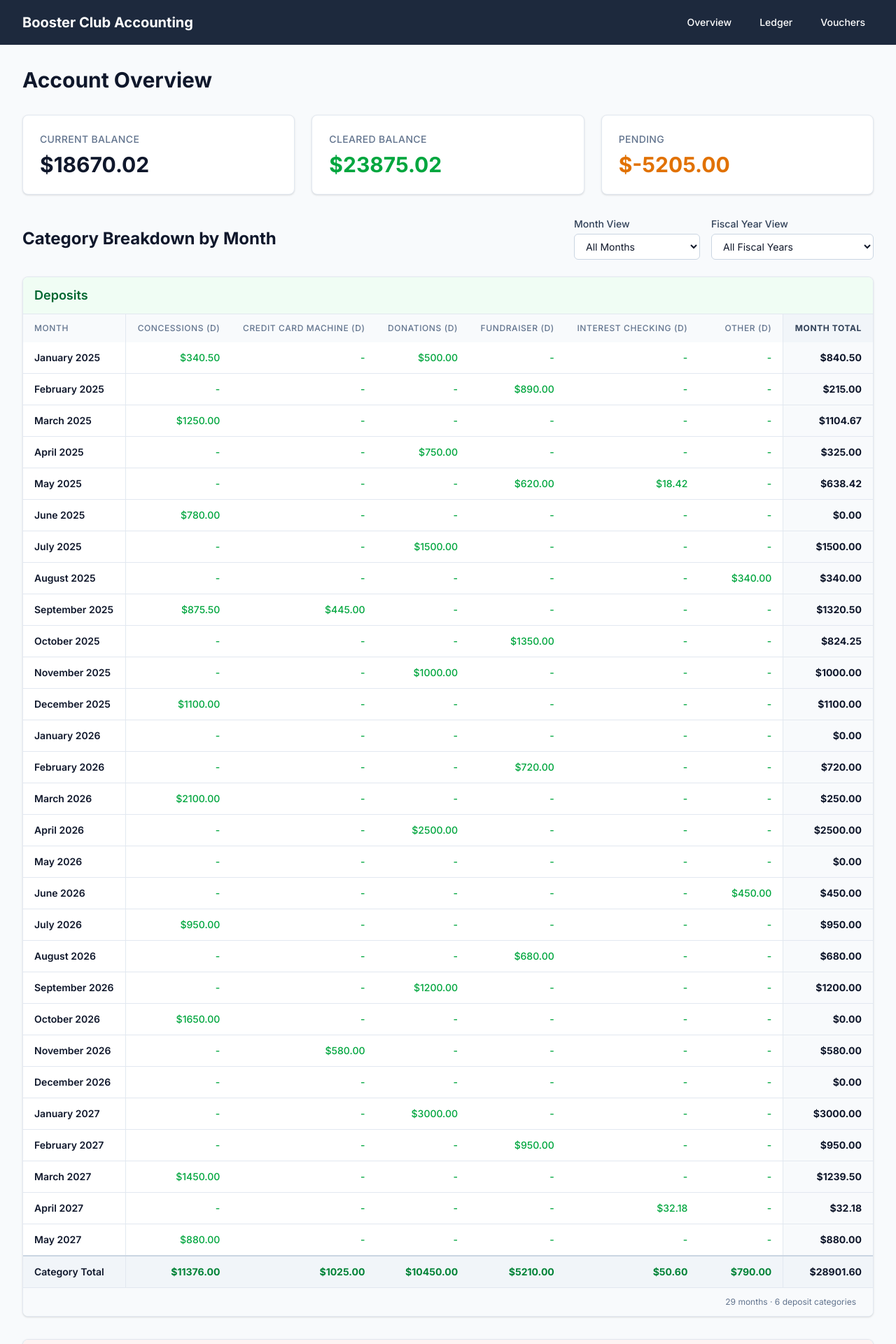
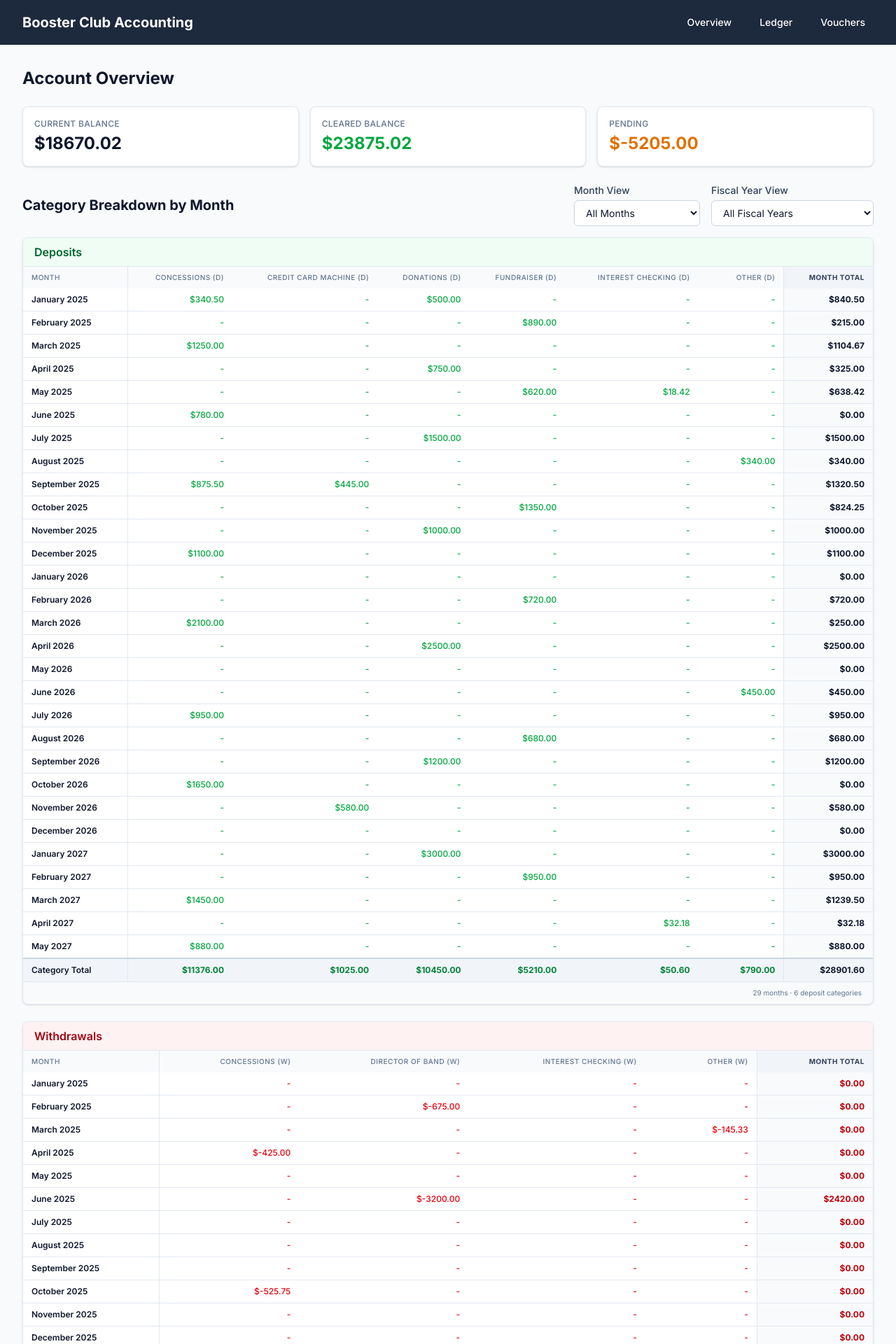
Before and after one commit to briana-bccagi/booster-accounting, a Next.js app: page / in a window 1280 px wide. Shown: the top 1920 px of the page at 70% size. Built offline with nearby package versions, Linux system fonts and the light colour scheme.

Commit message:
Reduce font sizes in overview tables

```diff
--- a/app/page.tsx
+++ b/app/page.tsx
@@ -72,44 +72,44 @@ export default async function DashboardPage({ searchParams }: PageProps) {
   const hasData = pivot.monthLabels.length > 0
 
   return (
-    <div className="space-y-8">
-      <h1 className="text-3xl font-bold text-slate-900">Account Overview</h1>
+    <div className="space-y-6">
+      <h1 className="text-2xl font-bold text-slate-900">Account Overview</h1>
 
-      <div className="grid grid-cols-1 md:grid-cols-3 gap-6">
-        <div className="bg-white rounded-lg shadow p-6 border border-slate-200">
-          <h2 className="text-sm font-medium text-slate-500 uppercase tracking-wide">
+      <div className="grid grid-cols-1 md:grid-cols-3 gap-4">
+        <div className="bg-white rounded-lg shadow p-4 border border-slate-200">
+          <h2 className="text-xs font-medium text-slate-500 uppercase tracking-wide">
             {filters ? `${periodLabel} Balance` : 'Current Balance'}
           </h2>
-          <p className="text-3xl font-bold text-slate-900 mt-2">${overview.balance.toFixed(2)}</p>
+          <p className="text-2xl font-bold text-slate-900 mt-1">${overview.balance.toFixed(2)}</p>
           {filters && (
-            <p className="text-xs text-slate-400 mt-1">for selected period</p>
+            <p className="text-[10px] text-slate-400 mt-1">for selected period</p>
           )}
         </div>
 
-        <div className="bg-white rounded-lg shadow p-6 border border-slate-200">
-          <h2 className="text-sm font-medium text-slate-500 uppercase tracking-wide">
+        <div className="bg-white rounded-lg shadow p-4 border border-slate-200">
+          <h2 className="text-xs font-medium text-slate-500 uppercase tracking-wide">
             {filters ? `${periodLabel} Cleared` : 'Cleared Balance'}
           </h2>
-          <p className="text-3xl font-bold text-green-600 mt-2">${overview.clearedBalance.toFixed(2)}</p>
+          <p className="text-2xl font-bold text-green-600 mt-1">${overview.clearedBalance.toFixed(2)}</p>
           {filters && (
-            <p className="text-xs text-slate-400 mt-1">for selected period</p>
+            <p className="text-[10px] text-slate-400 mt-1">for selected period</p>
           )}
         </div>
 
-        <div className="bg-white rounded-lg shadow p-6 border border-slate-200">
-          <h2 className="text-sm font-medium text-slate-500 uppercase tracking-wide">
+        <div className="bg-white rounded-lg shadow p-4 border border-slate-200">
+          <h2 className="text-xs font-medium text-slate-500 uppercase tracking-wide">
             {filters ? `${periodLabel} Pending` : 'Pending'}
           </h2>
-          <p className="text-3xl font-bold text-amber-600 mt-2">${overview.pendingBalance.toFixed(2)}</p>
+          <p className="text-2xl font-bold text-amber-600 mt-1">${overview.pendingBalance.toFixed(2)}</p>
           {filters && (
-            <p className="text-xs text-slate-400 mt-1">for selected period</p>
+            <p className="text-[10px] text-slate-400 mt-1">for selected period</p>
           )}
         </div>
       </div>
 
-      <div className="space-y-6">
-        <div className="flex flex-col md:flex-row md:items-center md:justify-between gap-4">
-          <h2 className="text-2xl font-bold text-slate-900">{headingText}</h2>
+      <div className="space-y-4">
+        <div className="flex flex-col md:flex-row md:items-center md:justify-between gap-2">
+          <h2 className="text-xl font-bold text-slate-900">{headingText}</h2>
           <DashboardFilters monthOptions={monthOptions} fiscalYearOptions={fiscalYearOptions} />
         </div>
 
@@ -119,25 +119,25 @@ export default async function DashboardPage({ searchParams }: PageProps) {
           <>
             {/* Deposits Table */}
             <div className="bg-white rounded-lg shadow border border-slate-200 overflow-hidden">
-              <div className="px-4 py-3 bg-green-50 border-b border-slate-200">
-                <h3 className="text-lg font-semibold text-green-800">Deposits</h3>
+              <div className="px-4 py-2 bg-green-50 border-b border-slate-200">
+                <h3 className="text-base font-semibold text-green-800">Deposits</h3>
               </div>
               <div className="overflow-x-auto">
-                <table className="w-full min-w-[600px]">
+                <table className="w-full min-w-[500px]">
                   <thead className="bg-slate-50">
                     <tr>
-                      <th className="px-4 py-3 text-left text-xs font-medium text-slate-500 uppercase tracking-wider sticky left-0 bg-slate-50 border-r border-slate-200">
+                      <th className="px-3 py-2 text-left text-[10px] font-medium text-slate-500 uppercase tracking-wider sticky left-0 bg-slate-50 border-r border-slate-200">
                         Month
                       </th>
                       {pivot.depositCategories.map((cat) => (
                         <th
                           key={cat}
-                          className="px-4 py-3 text-right text-xs font-medium text-slate-500 uppercase tracking-wider min-w-[120px]"
+                          className="px-3 py-2 text-right text-[10px] font-medium text-slate-500 uppercase tracking-wider min-w-[100px]"
                         >
                           {cat}
                         </th>
                       ))}
-                      <th className="px-4 py-3 text-right text-xs font-bold text-slate-700 uppercase tracking-wider border-l border-slate-200 bg-slate-100 min-w-[120px]">
+                      <th className="px-3 py-2 text-right text-[10px] font-bold text-slate-700 uppercase tracking-wider border-l border-slate-200 bg-slate-100 min-w-[100px]">
                         Month Total
                       </th>
                     </tr>
@@ -145,7 +145,7 @@ export default async function DashboardPage({ searchParams }: PageProps) {
                   <tbody className="divide-y divide-slate-200">
                     {pivot.monthLabels.map((month) => (
                       <tr key={month} className="hover:bg-slate-50">
-                        <td className="px-4 py-3 text-sm font-semibold text-slate-900 sticky left-0 bg-white border-r border-slate-200">
+                        <td className="px-3 py-2 text-xs font-semibold text-slate-900 sticky left-0 bg-white border-r border-slate-200">
                           {month}
                         </td>
                         {pivot.depositCategories.map((cat) => {
@@ -153,66 +153,66 @@ export default async function DashboardPage({ searchParams }: PageProps) {
                           return (
                             <td
                               key={`${month}-${cat}`}
-                              className="px-4 py-3 text-sm text-right font-medium text-green-600"
+                              className="px-3 py-2 text-xs text-right font-medium text-green-600"
                             >
                               {val !== 0 ? `$${val.toFixed(2)}` : '-'}
                             </td>
                           )
                         })}
-                        <td className="px-4 py-3 text-sm text-right font-bold border-l border-slate-200 bg-slate-50 text-slate-900">
+                        <td className="px-3 py-2 text-xs text-right font-bold border-l border-slate-200 bg-slate-50 text-slate-900">
                           ${pivot.monthTotals[month] >= 0 ? pivot.monthTotals[month].toFixed(2) : '0.00'}
                         </td>
                       </tr>
                     ))}
                     {/* Totals row */}
                     <tr className="bg-slate-100 font-semibold border-t-2 border-slate-300">
-                      <td className="px-4 py-3 text-sm text-slate-900 sticky left-0 bg-slate-100 border-r border-slate-200">
+                      <td className="px-3 py-2 text-xs text-slate-900 sticky left-0 bg-slate-100 border-r border-slate-200">
                         Category Total
                       </td>
                       {pivot.depositCategories.map((cat) => (
                         <td
                           key={`total-${cat}`}
-                          className="px-4 py-3 text-sm text-right font-bold text-green-700"
+                          className="px-3 py-2 text-xs text-right font-bold text-green-700"
                         >
                           {pivot.categoryTotals[cat] !== 0
                             ? `$${pivot.categoryTotals[cat].toFixed(2)}`
                             : '-'}
                         </td>
                       ))}
-                      <td className="px-4 py-3 text-sm text-right font-bold border-l border-slate-200 text-slate-900">
+                      <td className="px-3 py-2 text-xs text-right font-bold border-l border-slate-200 text-slate-900">
                         ${pivot.depositTotal.toFixed(2)}
                       </td>
                     </tr>
                   </tbody>
                 </table>
               </div>
-              <div className="px-6 py-3 bg-slate-50 border-t border-slate-200 text-xs text-slate-500 text-right">
+              <div className="px-4 py-2 bg-slate-50 border-t border-slate-200 text-[10px] text-slate-500 text-right">
                 {pivot.monthLabels.length} month{pivot.monthLabels.length !== 1 ? 's' : ''} ·{' '}
                 {pivot.depositCategories.length} deposit categories
               </div>
             </div>
 
             {/* Withdrawals Table */}
-            <div className="bg-white rounded-lg shadow border border-slate-200 overflow-hidden mt-8">
-              <div className="px-4 py-3 bg-red-50 border-b border-slate-200">
-                <h3 className="text-lg font-semibold text-red-800">Withdrawals</h3>
+            <div className="bg-white rounded-lg shadow border border-slate-200 overflow-hidden mt-6">
+              <div className="px-4 py-2 bg-red-50 border-b border-slate-200">
+                <h3 className="text-base font-semibold text-red-800">Withdrawals</h3>
               </div>
               <div className="overflow-x-auto">
-                <table className="w-full min-w-[600px]">
+                <table className="w-full min-w-[500px]">
                   <thead className="bg-slate-50">
                     <tr>
-                      <th className="px-4 py-3 text-left text-xs font-medium text-slate-500 uppercase tracking-wider sticky left-0 bg-slate-50 border-r border-slate-200">
+                      <th className="px-3 py-2 text-left text-[10px] font-medium text-slate-500 uppercase tracking-wider sticky left-0 bg-slate-50 border-r border-slate-200">
                         Month
                       </th>
                       {pivot.withdrawalCategories.map((cat) => (
                         <th
                           key={cat}
-                          className="px-4 py-3 text-right text-xs font-medium text-slate-500 uppercase tracking-wider min-w-[120px]"
+                          className="px-3 py-2 text-right text-[10px] font-medium text-slate-500 uppercase tracking-wider min-w-[100px]"
                         >
                           {cat}
                         </th>
                       ))}
-                      <th className="px-4 py-3 text-right text-xs font-bold text-slate-700 uppercase tracking-wider border-l border-slate-200 bg-slate-100 min-w-[120px]">
+                      <th className="px-3 py-2 text-right text-[10px] font-bold text-slate-700 uppercase tracking-wider border-l border-slate-200 bg-slate-100 min-w-[100px]">
                         Month Total
                       </th>
                     </tr>
@@ -220,7 +220,7 @@ export default async function DashboardPage({ searchParams }: PageProps) {
                   <tbody className="divide-y divide-slate-200">
                     {pivot.monthLabels.map((month) => (
                       <tr key={month} className="hover:bg-slate-50">
-                        <td className="px-4 py-3 text-sm font-semibold text-slate-900 sticky left-0 bg-white border-r border-slate-200">
+                        <td className="px-3 py-2 text-xs font-semibold text-slate-900 sticky left-0 bg-white border-r border-slate-200">
                           {month}
                         </td>
                         {pivot.withdrawalCategories.map((cat) => {
@@ -228,40 +228,40 @@ export default async function DashboardPage({ searchParams }: PageProps) {
                           return (
                             <td
                               key={`${month}-${cat}`}
-                              className="px-4 py-3 text-sm text-right font-medium text-red-600"
+                              className="px-3 py-2 text-xs text-right font-medium text-red-600"
                             >
                               {val !== 0 ? `$${val.toFixed(2)}` : '-'}
                             </td>
                           )
                         })}
-                        <td className="px-4 py-3 text-sm text-right font-bold border-l border-slate-200 bg-slate-50 text-red-700">
+                        <td className="px-3 py-2 text-xs text-right font-bold border-l border-slate-200 bg-slate-50 text-red-700">
                           ${Math.abs(pivot.monthTotals[month] < 0 ? pivot.monthTotals[month] : 0).toFixed(2)}
                         </td>
                       </tr>
                     ))}
                     {/* Totals row */}
                     <tr className="bg-slate-100 font-semibold border-t-2 border-slate-300">
-                      <td className="px-4 py-3 text-sm text-slate-900 sticky left-0 bg-slate-100 border-r border-slate-200">
+                      <td className="px-3 py-2 text-xs text-slate-900 sticky left-0 bg-slate-100 border-r border-slate-200">
                         Category Total
                       </td>
                       {pivot.withdrawalCategories.map((cat) => (
                         <td
                           key={`total-${cat}`}
-                          className="px-4 py-3 text-sm text-right font-bold text-red-700"
+                          className="px-3 py-2 text-xs text-right font-bold text-red-700"
                         >
                           {pivot.categoryTotals[cat] !== 0
                             ? `$${Math.abs(pivot.categoryTotals[cat]).toFixed(2)}`
                             : '-'}
                         </td>
                       ))}
-                      <td className="px-4 py-3 text-sm text-right font-bold border-l border-slate-200 text-red-800">
+                      <td className="px-3 py-2 text-xs text-right font-bold border-l border-slate-200 text-red-800">
                         ${Math.abs(pivot.withdrawalTotal).toFixed(2)}
                       </td>
                     </tr>
                   </tbody>
                 </table>
               </div>
-              <div className="px-6 py-3 bg-slate-50 border-t border-slate-200 text-xs text-slate-500 text-right">
+              <div className="px-4 py-2 bg-slate-50 border-t border-slate-200 text-[10px] text-slate-500 text-right">
                 {pivot.monthLabels.length} month{pivot.monthLabels.length !== 1 ? 's' : ''} ·{' '}
                 {pivot.withdrawalCategories.length} withdrawal categories
               </div>
```
